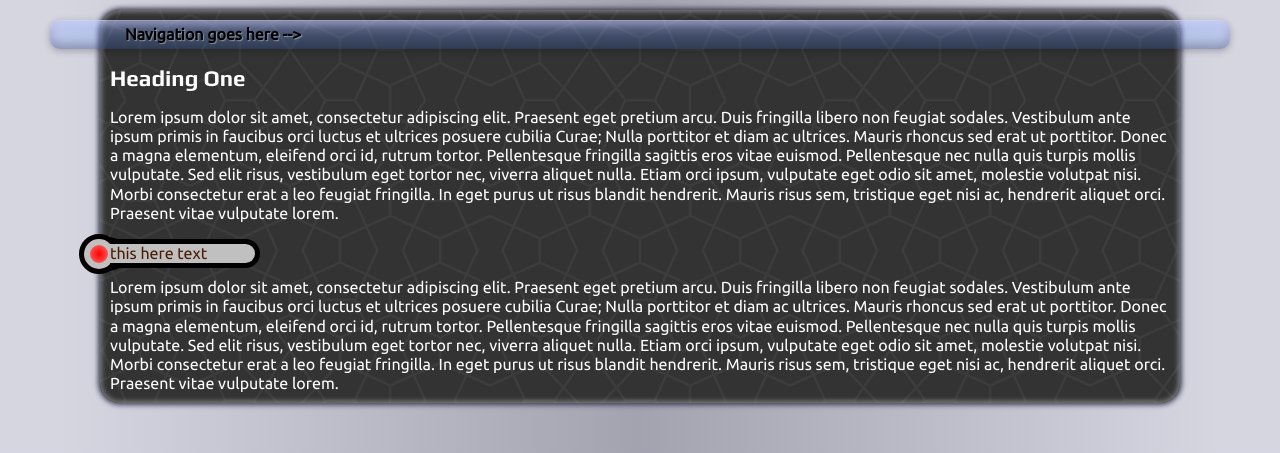
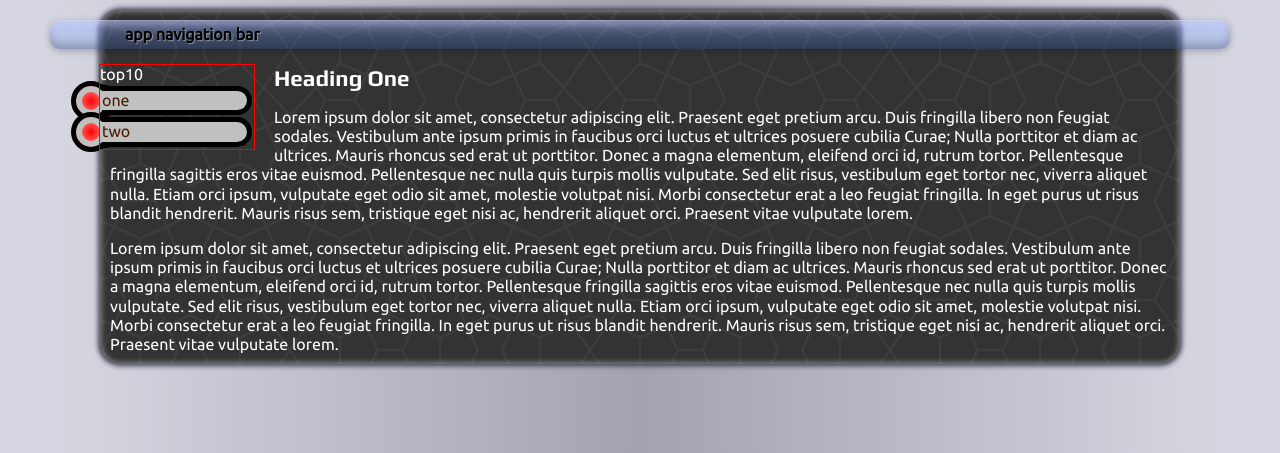
Before and after one commit to chet-manley/template-v2, a plain HTML site: page index.html in a window 1280 px wide. Shown: the top 453 px of the page. Drawn offline with Linux system fonts and the light colour scheme; files that its build step writes are made by us from their sources; files whose address does not match are found by name.

Commit message:
Updated app index

```diff
--- a/index.html
+++ b/index.html
@@ -1,18 +1,24 @@
 <!DOCTYPE html>
-<html lang="en-US"><head>
+<html lang="en-US">
+<head>
 	<meta charset="UTF-8"/>
 	<title>FrameWork 2.0</title>
 	<meta name="description" content="HTML5 base framework version 2.0" />
 	<meta name="keywords" content="" />
-	<link rel="stylesheet" type="text/css" media="screen" href="css/fonts.css" />
-	<link rel="stylesheet" type="text/css" media="screen" href="css/default.css" />
+	<link rel="stylesheet" type="text/css" media="screen" href="./assets/css/fonts.css" />
+	<link rel="stylesheet" type="text/css" media="screen" href="./assets/css/default.css" />
 	<script src="scripts/"></script>
-</head><body>
-	<nav>Navigation goes here --&gt;</nav>
+</head>
+<body>
+	<nav>app navigation bar</nav>
 	<main>
+		<menu type="channels" label="top10">
+			<menuitem class="thermometer">one</menuitem>
+			<menuitem class="thermometer">two</menuitem>
+		</menu>
 		<h1>Heading One</h1>
 		<p>Lorem ipsum dolor sit amet, consectetur adipiscing elit. Praesent eget pretium arcu. Duis fringilla libero non feugiat sodales. Vestibulum ante ipsum primis in faucibus orci luctus et ultrices posuere cubilia Curae; Nulla porttitor et diam ac ultrices. Mauris rhoncus sed erat ut porttitor. Donec a magna elementum, eleifend orci id, rutrum tortor. Pellentesque fringilla sagittis eros vitae euismod. Pellentesque nec nulla quis turpis mollis vulputate. Sed elit risus, vestibulum eget tortor nec, viverra aliquet nulla. Etiam orci ipsum, vulputate eget odio sit amet, molestie volutpat nisi. Morbi consectetur erat a leo feugiat fringilla. In eget purus ut risus blandit hendrerit. Mauris risus sem, tristique eget nisi ac, hendrerit aliquet orci. Praesent vitae vulputate lorem.</p>
-		<div class="thermometer">this here text</div>
 		Lorem ipsum dolor sit amet, consectetur adipiscing elit. Praesent eget pretium arcu. Duis fringilla libero non feugiat sodales. Vestibulum ante ipsum primis in faucibus orci luctus et ultrices posuere cubilia Curae; Nulla porttitor et diam ac ultrices. Mauris rhoncus sed erat ut porttitor. Donec a magna elementum, eleifend orci id, rutrum tortor. Pellentesque fringilla sagittis eros vitae euismod. Pellentesque nec nulla quis turpis mollis vulputate. Sed elit risus, vestibulum eget tortor nec, viverra aliquet nulla. Etiam orci ipsum, vulputate eget odio sit amet, molestie volutpat nisi. Morbi consectetur erat a leo feugiat fringilla. In eget purus ut risus blandit hendrerit. Mauris risus sem, tristique eget nisi ac, hendrerit aliquet orci. Praesent vitae vulputate lorem.
 	</main>
-</body></html>
+</body>
+</html>
```
